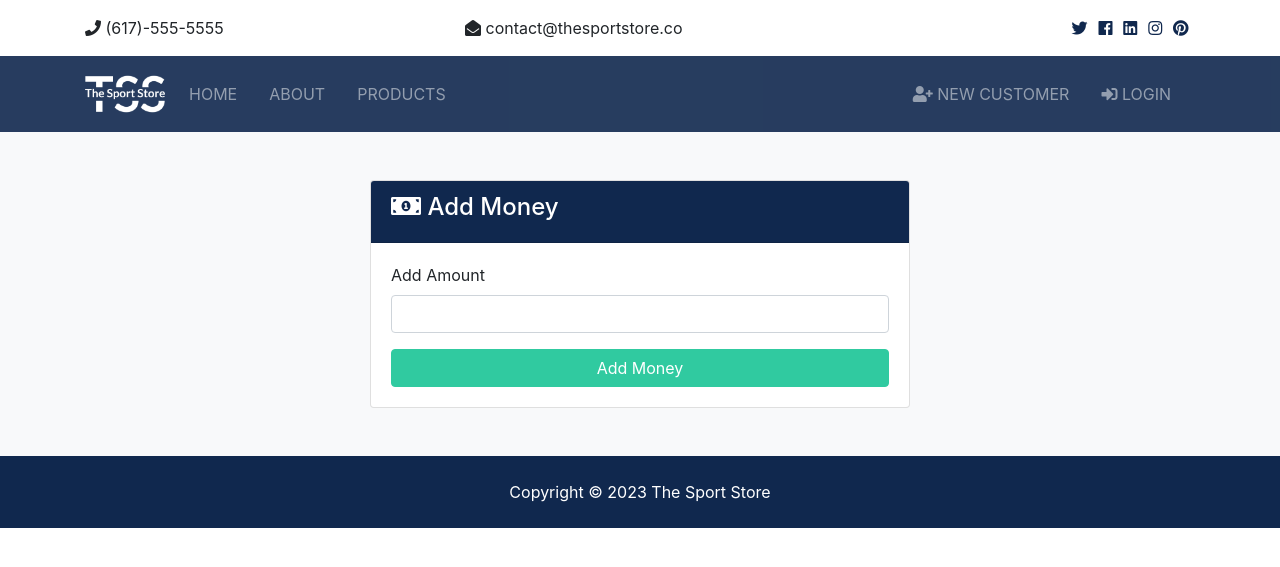
After one commit to arshit21/ecommerce, a Django app: page /accounts/cutomer/add_money in a window 1280 px wide. The commit adds this page. Shown: the top 567 px of the page. Run offline with Django 4.2, Linux system fonts and the light colour scheme; some libraries are stand-ins or nearby versions.

Commit message:
modified customer dashboard, added functionality to add money

```diff
--- a/accounts/urls.py
+++ b/accounts/urls.py
@@ -8,4 +8,5 @@ urlpatterns = [
     path('customer/dashboard', views.customer_dashboard, name='customer_dashboard'),
     path('vendor/dashboard', views.vendor_dashboard, name='vendor_dashboard'),
     path('logout', views.logout, name='logout'),
+    path('cutomer/add_money', views.add_money, name='add_money')
 ]
--- a/accounts/views.py
+++ b/accounts/views.py
@@ -1,4 +1,4 @@
-from django.shortcuts import render, redirect
+from django.shortcuts import render, redirect, get_object_or_404
 from django.contrib import messages, auth
 from .models import User, Customer, Vendor
 
@@ -92,10 +92,10 @@ def login(request):
         return render(request, 'accounts/login.html')
 
 def customer_dashboard(request):
-    current_user = request.user
-    customer = Customer.objects.filter(username=current_user.username)
+    username = request.user.username
+    customer = Customer.objects.filter(username=username)
     context = {
-        'customer': customer
+        'customers': customer
     }
     return render(request, 'accounts/customer_dashboard.html', context)
 
@@ -107,3 +107,16 @@ def logout(request):
         auth.logout(request)
         messages.success(request, 'You are now logged out')
         return redirect('index')
+
+def add_money(request):
+    if request.method == 'POST':
+        money_to_add = request.POST['balance']
+        money = int(money_to_add)
+        username = request.user.username
+        customer = get_object_or_404(Customer, username=username)
+        customer.balance = customer.balance + money
+        customer.save()
+        messages.success(request, 'Money Has Been Added')
+        return redirect('customer_dashboard')
+    else:
+        return render(request, 'accounts/add_money.html')
--- /dev/null
+++ b/templates/accounts/add_money.html
@@ -0,0 +1,33 @@
+{% extends 'base.html' %}
+{% block title %}
+| Add Money
+{% endblock %}
+{% block content %}
+<section id="" class="bg-light py-5">
+    <div class="container">
+      <div class="row">
+        <div class="col-md-6 mx-auto">
+          <div class="card">
+            <div class="card-header bg-primary text-white">
+              <h4>
+                <i class="fas fa-money-bill-alt"></i> Add Money</h4>
+            </div>
+            <div class="card-body">
+              <!-- Alerts -->
+              {% include 'partials/_alerts.html' %}
+              <form action="{% url 'add_money' %}" method="POST">
+                {% csrf_token %}
+                <div class="form-group">
+                  <label for="balance">Add Amount</label>
+                  <input type="number" min="0" name="balance" class="form-control" required>
+                </div>
+
+                <input type="submit" value="Add Money" class="btn btn-secondary btn-block">
+              </form>
+            </div>
+          </div>
+        </div>
+      </div>
+    </div>
+  </section>
+{% endblock %}
--- a/templates/accounts/customer_dashboard.html
+++ b/templates/accounts/customer_dashboard.html
@@ -4,12 +4,14 @@
 | Costumer Dashboard
 {% endblock%}
 {% block content %}
+{% for customer in customers %}
 <section id="showcase-inner" class="py-5 text-white">
     <div class="container">
       <div class="row text-center">
         <div class="col-md-12">
           <h1 class="display-4">Customer Dashboard</h1>
-          <p class="lead">Your Balance is: ₹ {{ customer.first_name }}</p>
+          <p class="lead">Your Balance is: ₹ {{ customer.balance }}</p>
+          <a href="{% url 'add_money' %}" class="btn btn-primary btn">Add Money</a>
         </div>
       </div>
     </div>
@@ -76,4 +78,5 @@
       </div>
     </div>
   </section>
+  {% endfor %}
 {% endblock %}
--- a/templates/pages/index.html
+++ b/templates/pages/index.html
@@ -10,7 +10,7 @@
     <div class="container text-center">
       <div class="home-search p-5">
         <div class="overlay p-5">
-          <h1 class="display-4 mb-4">
+          <h1 class="display-4 mb-2">
             Welcome to The Sport Store
           </h1>
           <p class="lead">Search for the best sport items</p>
--- a/templates/partials/_navbar.html
+++ b/templates/partials/_navbar.html
@@ -49,7 +49,7 @@
             {% endif %}
           >
             <a class="nav-link" href="{% url 'customer_dashboard' %}">
-              <i class="fas"></i> Welcome {{ user.username }} </a>
+              <i class="fas"></i> Welcome {{ user.first_name }} </a>
           </li>
           <li class="nav-item mr-3">
             <a href="javascript:{document.getElementById('logout').submit()}" class="nav-link">
```
